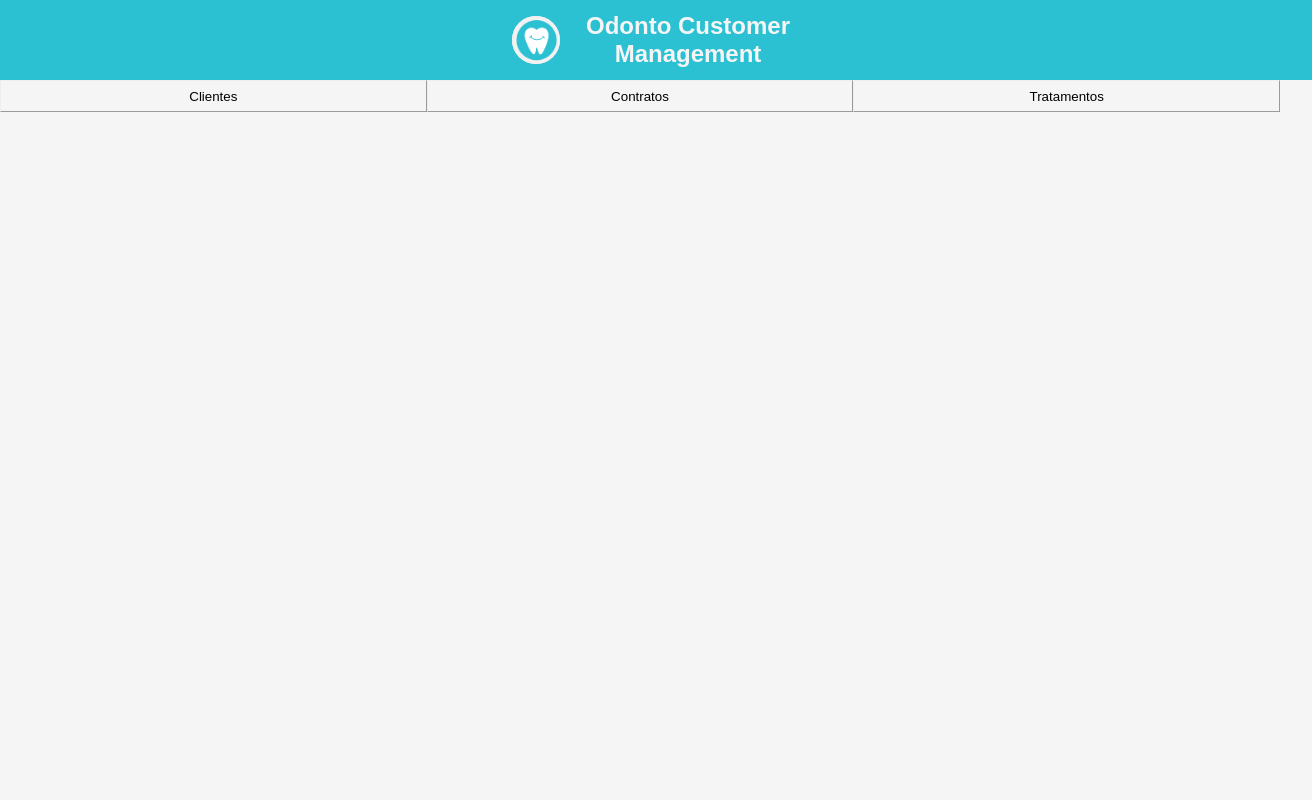
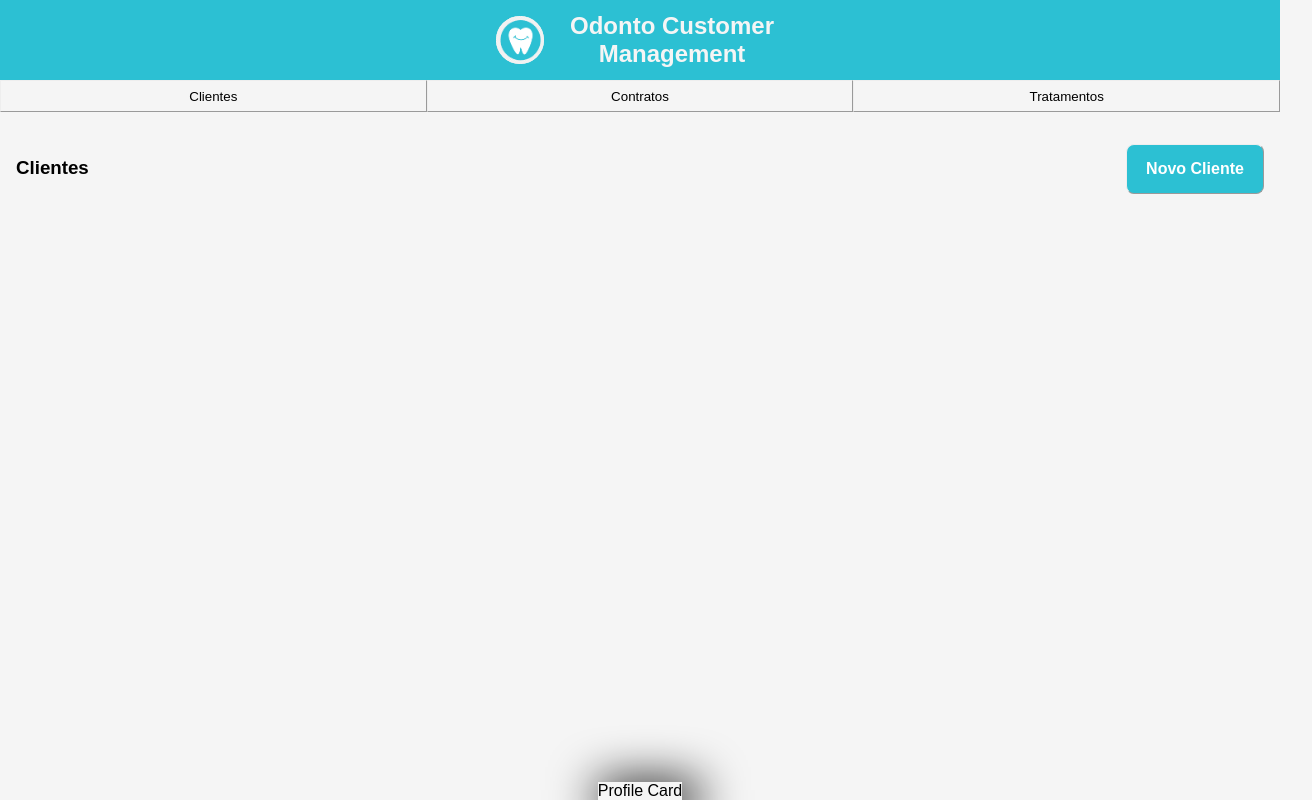
Before and after one commit to lbcamargo94/Softeo-Tecnologia-Frontend, a React (Create React App) app: page / in a window 1280 px wide. Shown: the whole page, 1312 px wide, since content can reach past the window. Built offline with nearby package versions, Linux system fonts and the light colour scheme; a web font is replaced by a local one.

Commit message:
feat(): Criado novo arquivo api.ts na pasta services, Criado novos aquivos de interface

```diff
--- a/package.json
+++ b/package.json
@@ -11,6 +11,7 @@
     "@types/react": "^18.0.0",
     "@types/react-dom": "^18.0.0",
     "@types/styled-components": "^5.1.26",
+    "axios": "^0.27.2",
     "bootstrap": "^5.2.1",
     "react": "^18.2.0",
     "react-bootstrap": "^2.5.0",
--- a/src/components/Header.tsx
+++ b/src/components/Header.tsx
@@ -16,7 +16,6 @@ const Container = styled.section`
   flex-direction: row;
   justify-content: center;
   align-items: center;
-  width: 100%;
   height: 3rem;
   padding: 1rem;
   background-color: #2cc0d3;
--- a/src/pages/HomePage.tsx
+++ b/src/pages/HomePage.tsx
@@ -1,7 +1,67 @@
-import React from 'react'
+import React from "react";
+import styled from "styled-components";
+import { useNavigate } from "react-router-dom";
 
 export default function HomePage() {
+  let navigate = useNavigate();
+
   return (
-    <div>HomePage</div>
-  )
+    <Container>
+      <Box>
+        <Text>Clientes</Text>
+        <Button onClick={() => navigate("/register")}>Novo Cliente</Button>
+      </Box>
+      <BoxCards>
+        <ProfileCard>
+          Profile Card
+        </ProfileCard>
+      </BoxCards>
+    </Container>
+  );
 }
+
+const Container = styled.section`
+  align-items: center;
+  display: flex;
+  flex-direction: column;
+  height: 100%;
+  justify-content: space-between;
+  width: 100%;
+`;
+
+const Box = styled.div`
+  align-items: baseline;
+  display: flex;
+  flex-direction: row;
+  justify-content: space-between;
+  margin: 0 2rem;
+  width: 100%;
+`;
+
+const Text = styled.h3`
+  margin: 1rem;
+`;
+
+const Button = styled.h3`
+  margin: 1rem;
+  border: 1px outset;
+  border-radius: 0.5rem;
+  font-size: 16px;
+  padding: 0.5rem;
+  height: 2rem;
+  width: 7.5rem;
+  align-items: center;
+  text-align: center;
+  background-color: #2cc0d3;
+  color: #ffffff;
+  display: flex;
+  justify-content: center;
+`;
+
+const BoxCards = styled.div`
+
+`;
+
+const ProfileCard = styled.div`
+  box-shadow: 0.5rem 0.5rem 3rem 0.5rem #000000;
+`;
--- a/src/routes/Routes.tsx
+++ b/src/routes/Routes.tsx
@@ -1,10 +1,11 @@
 import React from 'react'
 import { Routes, Route } from "react-router-dom";
+import HomePage from '../pages/HomePage';
 
 export default function NavigationRoutes() {
   return (
     <Routes>
-      <Route path="/" element={ "" } />
+      <Route path="/" element={ <HomePage /> } />
       <Route path="/register" element={ "" } />
       <Route path="/customer/:id" element={ "" } />
       <Route path="/register/purchase" element={ "" } />
--- a/src/styles/index.css
+++ b/src/styles/index.css
@@ -12,5 +12,5 @@
   display: flex;
   flex-direction: column;
   height: 100vh;
-  width: 100vw;
+  width: 100%;
 }
```
Also changed, not shown: src/interfaces/ICustomer.ts (added, +10 -0 lines), src/interfaces/IPayment.ts (added, +11 -0 lines), src/interfaces/IPurchases.ts (added, +11 -0 lines), src/services/api.tsx (added, +25 -0 lines), 2 other files (tests, documents, lock files or other folders).
